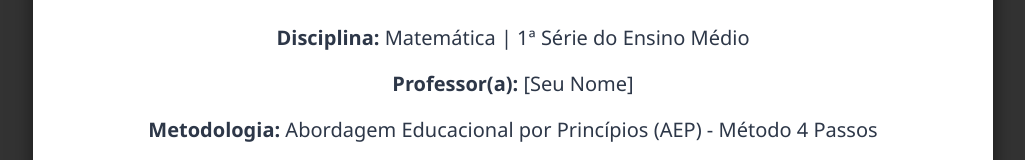
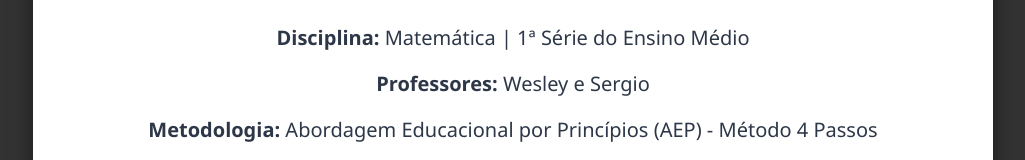
Before and after one commit to profsergioericmatematica/Fonteaulawesleysergio, a plain HTML site: page index.html in a window 1280 px wide. Shown: the part 308-468 px from the top of the page, without its empty margins (127-1152 px from the left). Drawn offline with Linux system fonts and the light colour scheme.

Commit message:
Update teacher names in index.html

```diff
--- a/index.html
+++ b/index.html
@@ -114,7 +114,7 @@
         <h2 style="border: none; text-align: center; color: #4a5568;">Definição e Gráfico</h2>
         <div style="text-align: center; margin-top: 30px;">
             <p><strong>Disciplina:</strong> Matemática | 1ª Série do Ensino Médio</p>
-            <p><strong>Professor(a):</strong> [Seu Nome]</p>
+            <p><strong>Professores:</strong> Wesley e Sergio</p>
             <p><strong>Metodologia:</strong> Abordagem Educacional por Princípios (AEP) - Método 4 Passos</p>
         </div>
         <div class="footer-slide"><span>AEP - Colégio Fonte</span><span>Data: [Inserir]</span></div>
```
